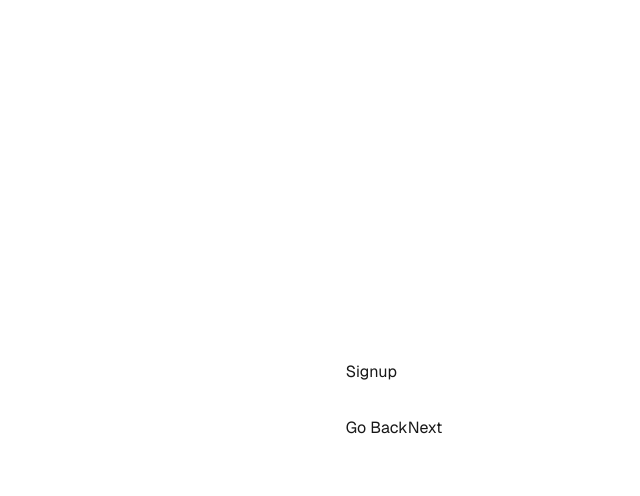
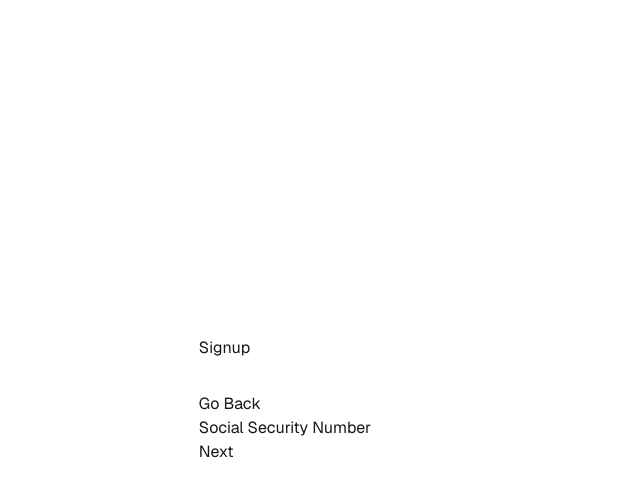
Before and after one commit to daviddhdev/accountable-challenge, a Next.js app: page / in a window 1280 px wide. Both pictures are taken after a click on the button "Next". Shown: the top 496 px of the page, without its empty margins (246-886 px from the left). Built offline with nearby package versions, Linux system fonts and the light colour scheme.

Commit message:
Implement multi-step form functionality with conditional rendering for fields based on the current step. Enhance FormWrapper to manage form state and validation.

```diff
--- a/app/components/form/ConditionalFields.tsx
+++ b/app/components/form/ConditionalFields.tsx
@@ -1,3 +1,14 @@
+import { FORM_STEPS } from "@/utils/constants/formSteps";
+import { useFormContext } from "react-hook-form";
+import { ConditionalFields1 } from "./conditionalFields/ConditionalFields1";
+import { ConditionalFields2 } from "./conditionalFields/ConditionalFields2";
+import { ConditionalFields3 } from "./conditionalFields/ConditionalFields3";
 export const ConditionalFields = () => {
-  return <div>ConditionalFields</div>;
+  const { watch } = useFormContext();
+  const step = watch("step");
+
+  if (step === FORM_STEPS.CONDITIONAL_INFO_1) return <ConditionalFields1 />;
+  if (step === FORM_STEPS.CONDITIONAL_INFO_2) return <ConditionalFields2 />;
+  if (step === FORM_STEPS.CONDITIONAL_INFO_3) return <ConditionalFields3 />;
+  return null;
 };
--- a/app/components/form/CountrySelection.tsx
+++ b/app/components/form/CountrySelection.tsx
@@ -1,3 +1,20 @@
+import { FORM_STEPS } from "@/utils/constants/formSteps";
+import { useFormContext } from "react-hook-form";
+
 export const CountrySelection = () => {
-  return <div>CountrySelection</div>;
+  const { register, watch } = useFormContext();
+  const step = watch("step");
+  if (step !== FORM_STEPS.COUNTRY_INFO) return null;
+  return (
+    <div>
+      <label htmlFor="country">Country *</label>
+      <select {...register("country", { required: true })} required>
+        <option value="USA">United States of America</option>
+        <option value="UAE">United Arab Emirates</option>
+        <option value="IND">India</option>
+        <option value="DEU">Germany</option>
+        <option value="CAN">Canada</option>
+      </select>
+    </div>
+  );
 };
--- a/app/components/form/FormWrapper.tsx
+++ b/app/components/form/FormWrapper.tsx
@@ -1,9 +1,15 @@
 "use client";
 
+import { FORM_STEPS } from "@/utils/constants/formSteps";
+import { getRequiredFieldsForStep } from "@/utils/functions/getRequiredFieldsForStep";
 import { getNextStep } from "@/utils/functions/handleSteps";
 import type { MultiForm } from "@/utils/types/formTypes";
 import { FormProvider, useForm, type SubmitHandler } from "react-hook-form";
 import { GoBackButton } from "../utils/GoBackButton";
+import { ConditionalFields } from "./ConditionalFields";
+import { CountrySelection } from "./CountrySelection";
+import { ReviewAndSubmition } from "./ReviewAndSubmition";
+import { UploadImage } from "./UploadImage";
 
 //This will change later so we can read the values from the local storage
 const DEFAULTS: MultiForm = {
@@ -18,18 +24,51 @@ const DEFAULTS: MultiForm = {
 export const FormWrapper = () => {
   const methods = useForm<MultiForm>({
     defaultValues: DEFAULTS,
+    mode: "onChange",
   });
-  const { handleSubmit, setValue, getValues } = methods;
-  const onSubmit: SubmitHandler<MultiForm> = (data) => console.log(data);
+  const {
+    handleSubmit,
+    setValue,
+    getValues,
+    trigger,
+    formState: { errors },
+  } = methods;
+  const onSubmit: SubmitHandler<MultiForm> = (data) => {
+    console.log(data);
+    console.log("form submitted");
+  };
+  const currentStep = getValues("step");
+  const currentCountry = getValues("country");
+  const handleNextStep = async () => {
+    const isStepValid = await trigger();
+    if (isStepValid) {
+      setValue("step", getNextStep(getValues("step")));
+    }
+  };
+  const requiredFields = getRequiredFieldsForStep(currentStep, currentCountry);
+  const hasErrors = requiredFields.some(
+    (field) => errors[field as keyof MultiForm]
+  );
   return (
     <FormProvider {...methods}>
       <form onSubmit={handleSubmit(onSubmit)}>
         <GoBackButton />
-        <button
-          onClick={() => setValue("step", getNextStep(getValues("step")))}
-        >
-          Next
-        </button>
+        <CountrySelection />
+        <ConditionalFields />
+        <UploadImage />
+        <ReviewAndSubmition />
+        {currentStep !== FORM_STEPS.REVIEW && (
+          <div>
+            {hasErrors && (
+              <p className="text-red-500 mb-2">
+                Please fill in all required fields before proceeding
+              </p>
+            )}
+            <button type="button" onClick={handleNextStep} disabled={hasErrors}>
+              Next
+            </button>
+          </div>
+        )}
       </form>
     </FormProvider>
   );
--- a/app/components/form/ReviewAndSubmition.tsx
+++ b/app/components/form/ReviewAndSubmition.tsx
@@ -1,3 +1,14 @@
+import { FORM_STEPS } from "@/utils/constants/formSteps";
+import { useFormContext } from "react-hook-form";
+
 export const ReviewAndSubmition = () => {
-  return <div>ReviewAndSubmition</div>;
+  const { watch } = useFormContext();
+  const step = watch("step");
+  if (step !== FORM_STEPS.REVIEW) return null;
+  return (
+    <div>
+      <h2>Review</h2>
+      <button type="submit">Submit</button>
+    </div>
+  );
 };
--- a/app/components/form/UploadImage.tsx
+++ b/app/components/form/UploadImage.tsx
@@ -1,3 +1,14 @@
+import { FORM_STEPS } from "@/utils/constants/formSteps";
+import { useFormContext } from "react-hook-form";
+
 export const UploadImage = () => {
-  return <div>UploadImage</div>;
+  const { register, watch } = useFormContext();
+  const step = watch("step");
+  if (step !== FORM_STEPS.IMAGE_UPLOAD) return null;
+  return (
+    <div>
+      <label htmlFor="image">Upload Image</label>
+      <input type="file" {...register("image")} />
+    </div>
+  );
 };
--- /dev/null
+++ b/app/components/form/conditionalFields/ConditionalFields1.tsx
@@ -0,0 +1,71 @@
+import type { MultiForm } from "@/utils/types/formTypes";
+import { useFormContext } from "react-hook-form";
+
+export const ConditionalFields1 = () => {
+  const { register, watch } = useFormContext<MultiForm>();
+  const country = watch("country");
+  if (country === "USA")
+    return (
+      <div>
+        <label htmlFor="socialSecurityNumber">Social Security Number</label>
+        <input
+          type="text"
+          id="socialSecurityNumber"
+          {...register("socialSecurityNumber", {
+            required: "Social Security Number is required",
+          })}
+        />
+      </div>
+    );
+  if (country === "UAE")
+    return (
+      <div>
+        <label htmlFor="emiratesId">Emirates ID</label>
+        <input
+          type="text"
+          id="emiratesId"
+          {...register("emiratesId", {
+            required: "Emirates ID is required",
+          })}
+        />
+      </div>
+    );
+  if (country === "IND")
+    return (
+      <div>
+        <label htmlFor="aadhaarNumber">Aadhaar Number</label>
+        <input
+          type="text"
+          id="aadhaarNumber"
+          {...register("aadhaarNumber", {
+            required: "Aadhaar Number is required",
+          })}
+        />
+      </div>
+    );
+  if (country === "DEU")
+    return (
+      <div>
+        <label htmlFor="taxId">Tax ID</label>
+        <input
+          type="text"
+          id="taxId"
+          {...register("taxId", {
+            required: "Tax ID is required",
+          })}
+        />
+      </div>
+    );
+  if (country === "CAN")
+    return (
+      <div>
+        <label htmlFor="sin">SIN</label>
+        <input
+          type="text"
+          id="sin"
+          {...register("sin", { required: "SIN is required" })}
+        />
+      </div>
+    );
+  return <p>Invalid country</p>;
+};
--- /dev/null
+++ b/app/components/form/conditionalFields/ConditionalFields2.tsx
@@ -0,0 +1,63 @@
+import type { MultiForm } from "@/utils/types/formTypes";
+import { useFormContext } from "react-hook-form";
+
+export const ConditionalFields2 = () => {
+  const { register, watch } = useFormContext<MultiForm>();
+  const country = watch("country");
+  if (country === "USA")
+    return (
+      <div>
+        <label htmlFor="state">State</label>
+        <input
+          type="text"
+          id="state"
+          {...register("state", { required: "State is required" })}
+        />
+      </div>
+    );
+  if (country === "UAE")
+    return (
+      <div>
+        <label htmlFor="visaType">Visa Type</label>
+        <input
+          type="text"
+          id="visaType"
+          {...register("visaType", { required: "Visa Type is required" })}
+        />
+      </div>
+    );
+  if (country === "IND")
+    return (
+      <div>
+        <label htmlFor="state">State</label>
+        <input
+          type="text"
+          id="state"
+          {...register("state", { required: "State is required" })}
+        />
+      </div>
+    );
+  if (country === "DEU")
+    return (
+      <div>
+        <label htmlFor="bundesland">Bundesland</label>
+        <input
+          type="text"
+          id="bundesland"
+          {...register("bundesland", { required: "Bundesland is required" })}
+        />
+      </div>
+    );
+  if (country === "CAN")
+    return (
+      <div>
+        <label htmlFor="province">Province</label>
+        <input
+          type="text"
+          id="province"
+          {...register("province", { required: "Province is required" })}
+        />
+      </div>
+    );
+  return <p>Invalid country</p>;
+};
--- /dev/null
+++ b/app/components/form/conditionalFields/ConditionalFields3.tsx
@@ -0,0 +1,63 @@
+import type { MultiForm } from "@/utils/types/formTypes";
+import { useFormContext } from "react-hook-form";
+
+export const ConditionalFields3 = () => {
+  const { register, watch } = useFormContext<MultiForm>();
+  const country = watch("country");
+  if (country === "USA")
+    return (
+      <div>
+        <label htmlFor="zipCode">Zip Code</label>
+        <input
+          type="text"
+          id="zipCode"
+          {...register("zipCode", { required: "Zip Code is required" })}
+        />
+      </div>
+    );
+  if (country === "UAE")
+    return (
+      <div>
+        <label htmlFor="city">City</label>
+        <input
+          type="text"
+          id="city"
+          {...register("city", { required: "City is required" })}
+        />
+      </div>
+    );
+  if (country === "IND")
+    return (
+      <div>
+        <label htmlFor="pinCode">PIN Code</label>
+        <input
+          type="text"
+          id="pinCode"
+          {...register("pinCode", { required: "PIN Code is required" })}
+        />
+      </div>
+    );
+  if (country === "DEU")
+    return (
+      <div>
+        <label htmlFor="postalCode">Postal Code</label>
+        <input
+          type="text"
+          id="postalCode"
+          {...register("postalCode", { required: "Postal Code is required" })}
+        />
+      </div>
+    );
+  if (country === "CAN")
+    return (
+      <div>
+        <label htmlFor="postalCode">Postal Code</label>
+        <input
+          type="text"
+          id="postalCode"
+          {...register("postalCode", { required: "Postal Code is required" })}
+        />
+      </div>
+    );
+  return <p>Invalid country</p>;
+};
--- a/app/components/utils/GoBackButton.tsx
+++ b/app/components/utils/GoBackButton.tsx
@@ -21,5 +21,9 @@ export const GoBackButton = () => {
   }, [step]);
 
   if (!isVisible) return null;
-  return <button onClick={goBack}>Go Back</button>;
+  return (
+    <button type="button" onClick={goBack}>
+      Go Back
+    </button>
+  );
 };
--- /dev/null
+++ b/utils/functions/getRequiredFieldsForStep.ts
@@ -0,0 +1,72 @@
+import { FORM_STEPS } from "../constants/formSteps";
+import type {
+  CanadaFields,
+  GermanyFields,
+  IndiaFields,
+  MultiForm,
+  UAEFields,
+  USAFields,
+} from "../types/formTypes";
+
+type AllFormFields =
+  | keyof MultiForm
+  | keyof USAFields
+  | keyof UAEFields
+  | keyof IndiaFields
+  | keyof GermanyFields
+  | keyof CanadaFields;
+
+export const getRequiredFieldsForStep = (
+  step: number,
+  country: string
+): Array<AllFormFields> => {
+  switch (step) {
+    case FORM_STEPS.CONDITIONAL_INFO_1:
+      switch (country) {
+        case "USA":
+          return ["socialSecurityNumber"];
+        case "UAE":
+          return ["emiratesId"];
+        case "IND":
+          return ["aadhaarNumber"];
+        case "DEU":
+          return ["taxId"];
+        case "CAN":
+          return ["sin"];
+        default:
+          return [];
+      }
+    case FORM_STEPS.CONDITIONAL_INFO_2:
+      switch (country) {
+        case "USA":
+          return ["state"];
+        case "UAE":
+          return ["visaType"];
+        case "IND":
+          return ["state"];
+        case "DEU":
+          return ["bundesland"];
+        case "CAN":
+          return ["province"];
+        default:
+          return [];
+      }
+    case FORM_STEPS.CONDITIONAL_INFO_3:
+      switch (country) {
+        case "USA":
+          return ["zipCode"];
+        case "UAE":
+          return ["city"];
+        case "IND":
+          return ["pinCode"];
+        case "DEU":
+          return ["postalCode"];
+        case "CAN":
+          return ["postalCode"];
+        default:
+          return [];
+      }
+    default:
+      return [];
+  }
+};
```
Also changed, not shown: utils/types/formTypes.ts (+11 -20 lines).
